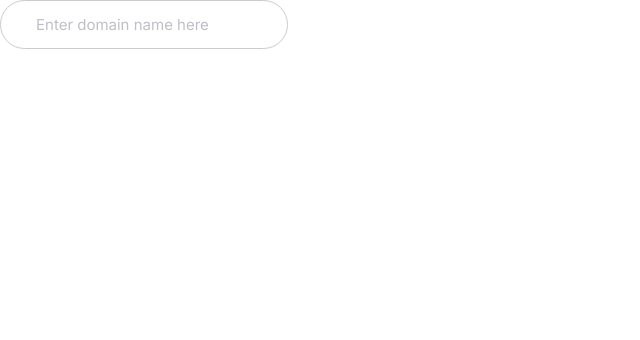
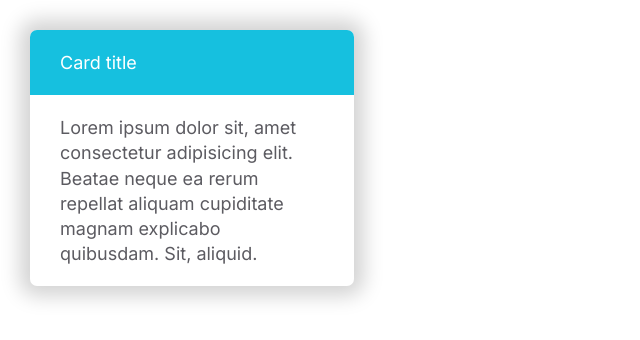
Before and after one commit to GarouTheMonsterHunter/Mahdify, a plain HTML site: page index.html in a window 1280 px wide. Shown: the whole page, without its empty margins (0-640 px from the left). Drawn offline with Linux system fonts and the light colour scheme.

Commit message:
basic card build

```diff
--- a/CSS/Styles.css
+++ b/CSS/Styles.css
@@ -270,3 +270,26 @@ a {
         font-size: 1.5rem;
     }
 }
+
+/* CARDS */
+
+.card {
+    border-radius: 7px;
+    box-shadow: 0 0 20px 10px #d3d3d3;
+    overflow: hidden;
+}
+
+.card__header,
+.card__body {
+    padding: 2rem 3rem;
+}
+
+.card--primary .card__header {
+    background: var(--color-primary);
+    color: #fff;
+}
+
+.card--secondary .card__header {
+    background: var(--color-secondary);
+    color: #fff;
+}
--- a/index.html
+++ b/index.html
@@ -14,6 +14,15 @@
     <link rel="stylesheet" href="/CSS/Styles.css" />
   </head>
   <body>
-    <input type="text" class="input" placeholder="Enter domain name here" />
+    <div style="width: 30%; padding: 3rem">
+      <div class="card card--secondary">
+        <header class="card__header">Card title</header>
+        <div class="card__body">
+          Lorem ipsum dolor sit, amet consectetur adipisicing elit. Beatae neque
+          ea rerum repellat aliquam cupiditate magnam explicabo quibusdam. Sit,
+          aliquid.
+        </div>
+      </div>
+    </div>
   </body>
 </html>
```
Also changed, not shown: components/card basic.html (added, +10 -0 lines).
